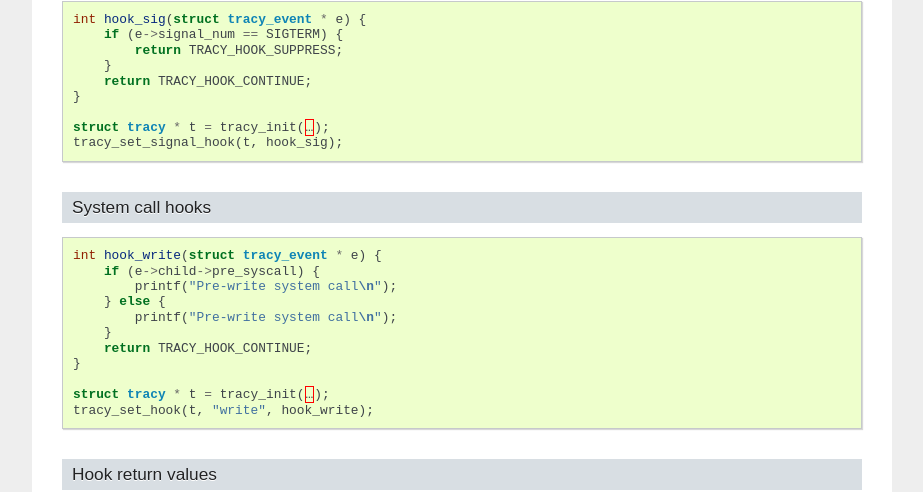
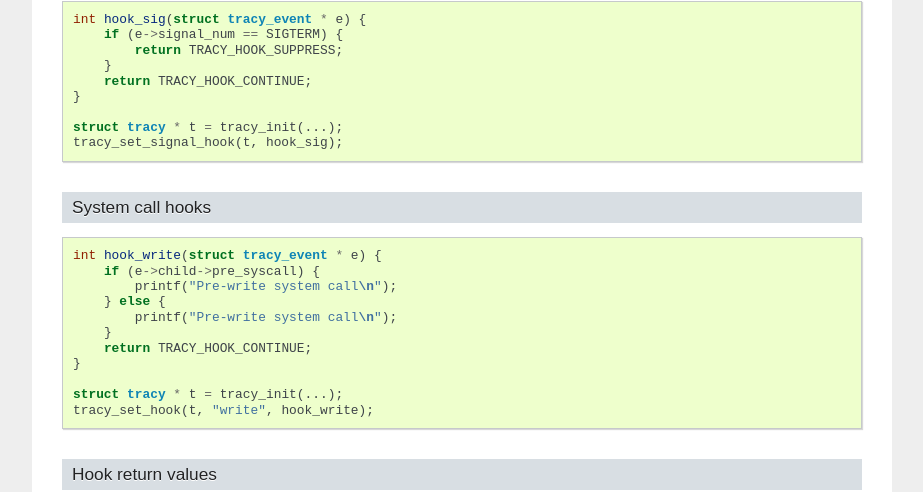
Before and after one commit to MerlijnWajer/tracy, a Sphinx documentation site: the page built from doc/intro.rst, in a window 1280 px wide and 900 px high, scrolled down 3026 px. Shown: the part 140-632 px from the top of the window, without its empty margins (198-1121 px from the left). Built offline with Sphinx 7.4.7, drawn with Linux system fonts in a browser that asks for light colours.

Commit message:
Fix highlighting by removing unicode.

```diff
--- a/doc/intro.rst
+++ b/doc/intro.rst
@@ -211,7 +211,7 @@ into any signal to a tracee like this:
         return TRACY_HOOK_CONTINUE;
     }
 
-    struct tracy * t = tracy_init(…);
+    struct tracy * t = tracy_init(...);
     tracy_set_signal_hook(t, hook_sig);
 
 
@@ -229,7 +229,7 @@ System call hooks
         return TRACY_HOOK_CONTINUE;
     }
 
-    struct tracy * t = tracy_init(…);
+    struct tracy * t = tracy_init(...);
     tracy_set_hook(t, "write", hook_write);
 
 Hook return values
```
